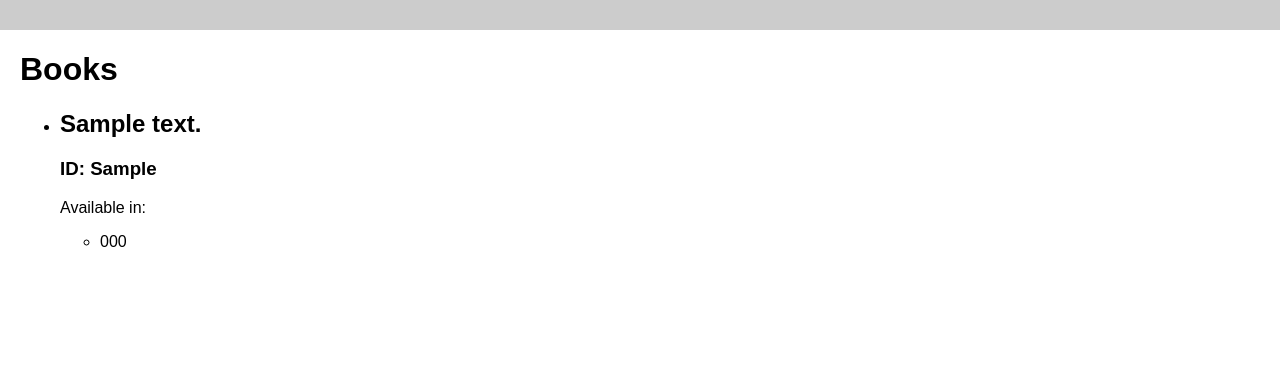
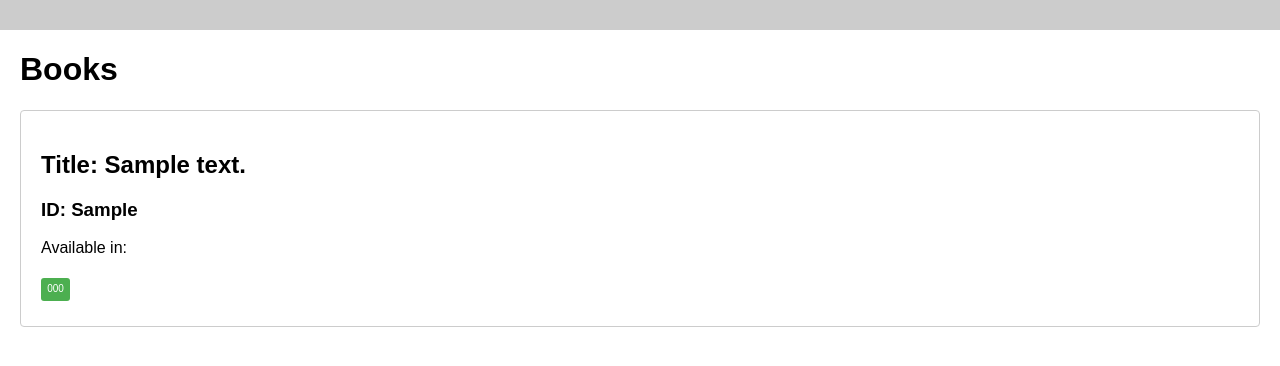
Before and after one commit to PaulWheatcroft/xml-reader, a Flask app: page /books in a window 1280 px wide. Shown: the part 60-426 px from the top of the page. Run offline with Flask 3, Linux system fonts and the light colour scheme; tables that the repository leaves empty hold one stand-in row (values such as "Sample post").

Commit message:
Book details styling

```diff
--- a/static/styles.css
+++ b/static/styles.css
@@ -94,3 +94,32 @@ main {
     border-radius: 4px;
     cursor: pointer;
   }
+
+  .style-book-list {
+    list-style-type: none;
+    padding: 0;
+    margin: 0;
+  }
+
+  .style-book {
+    padding: 20px;
+    align-items: left;
+    justify-content: center;
+    border: 1px solid #ccc;
+    border-radius: 4px;
+    margin-bottom: 20px;
+  }
+
+  .country-chip {
+    display: inline-block;
+    text-align: center;
+    height: 13px;
+    width: 19px;
+    color: white;
+    font-size: 10px;
+    padding: 5px;
+    border-radius: 3px;
+    background-color: #4CAF50;
+    margin-top: 5px;
+    margin-bottom: 5px;
+  }
--- a/templates/books.html
+++ b/templates/books.html
@@ -2,17 +2,15 @@
 
 {% block content %}
     <h1>Books</h1>
-    <ul>
+    <ul class="style-book-list">
         {% for book in books %}
-            <li>
-                <h2>{{ book.title_text }}</h2>
+            <li class="style-book">
+                <h2>Title: {{ book.title_text }}</h2>
                 <h3>ID: {{ book.id_value }}</h3>
                 <p>Available in:</p>
-                <ul>
-                    {% for country in book.countries_included %}
-                        <li>{{ country.country_short_code }}</li>
-                    {% endfor %}
-                </ul>
+                {% for country in book.countries_included %}
+                    <span class="country-chip">{{ country.country_short_code }}</span>
+                {% endfor %}
             </li>
         {% endfor %}
     </ul>
```
